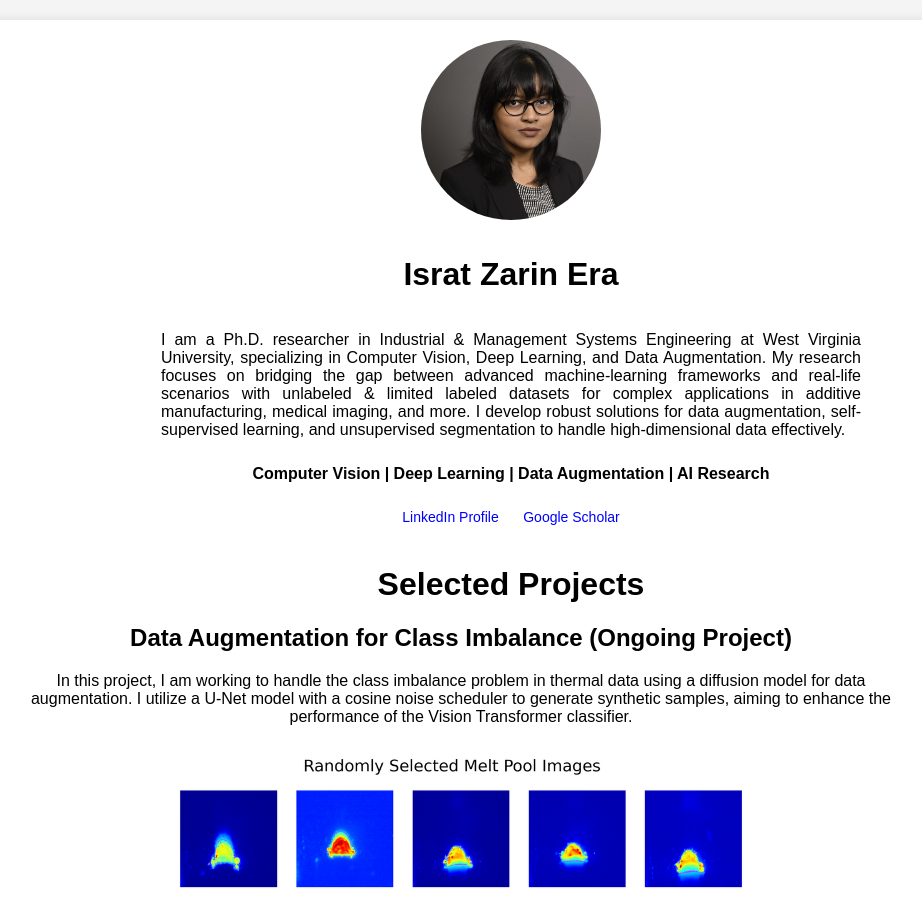
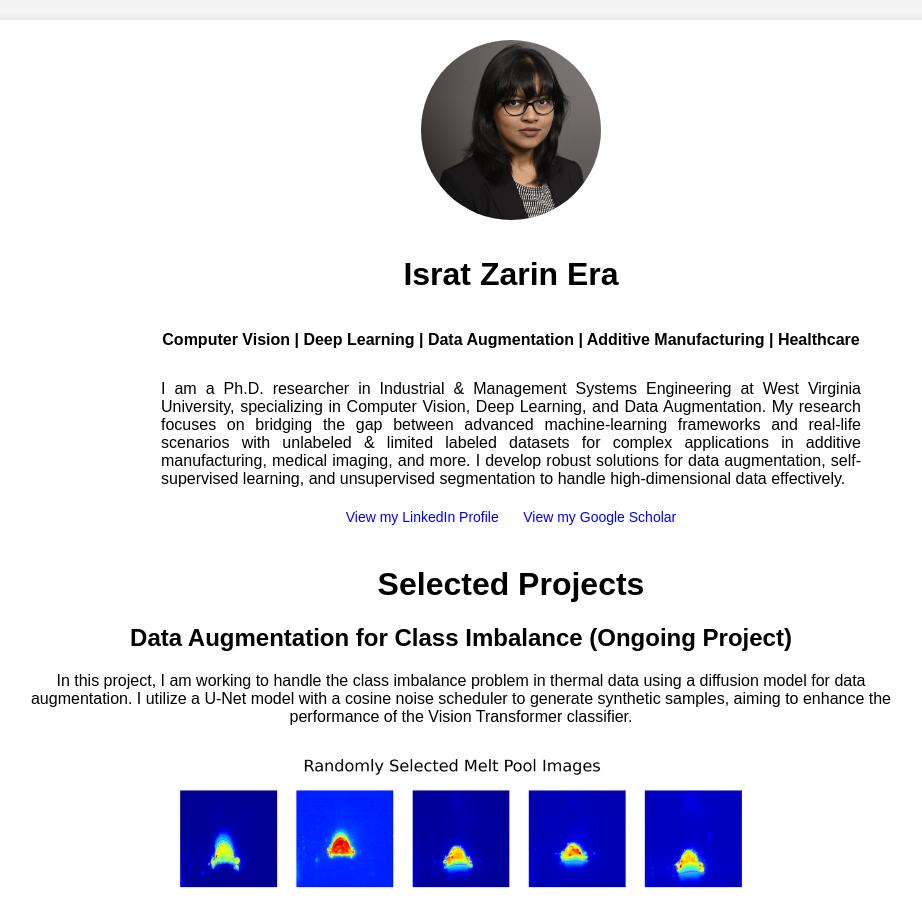
Before and after one commit to IE0005/IE0005.github.io, a Jekyll site: the page built from index.md, in a window 1280 px wide and 900 px high. Shown: the whole window, without its empty margins (129-1051 px from the left). Built offline with Jekyll 4.4.1, drawn with Linux system fonts in a browser that asks for light colours.

Commit message:
Update default.html

```diff
--- a/_layouts/default.html
+++ b/_layouts/default.html
@@ -8,6 +8,9 @@ description: "Computer Vision | Deep Learning | Data Augmentation | AI Research"
     <div class="profile-section">
         <img src="/assets/img/profile_pic.png" alt="Your Photo">
         <h1>Israt Zarin Era</h1>
+        <p class="key-points">
+            Computer Vision | Deep Learning | Data Augmentation | Additive Manufacturing | Healthcare
+        </p>
         <p class="bio">
             I am a Ph.D. researcher in Industrial & Management Systems Engineering at West Virginia University,
             specializing in Computer Vision, Deep Learning, and Data Augmentation. My research focuses on bridging
@@ -16,12 +19,10 @@ description: "Computer Vision | Deep Learning | Data Augmentation | AI Research"
             I develop robust solutions for data augmentation, self-supervised learning, and unsupervised segmentation
             to handle high-dimensional data effectively.
         </p>
-        <p class="key-points">
-            Computer Vision | Deep Learning | Data Augmentation | AI Research
-        </p>
+
         <div class="links">
-            <a href="https://www.linkedin.com/in/israt-zarin-era/">LinkedIn Profile</a>
-            <a href="https://scholar.google.com/citations?user=YRYi0goAAAAJ&hl=en">Google Scholar</a>
+            <a href="https://www.linkedin.com/in/israt-zarin-era/">View my LinkedIn Profile</a>
+            <a href="https://scholar.google.com/citations?user=YRYi0goAAAAJ&hl=en">View my Google Scholar</a>
         </div>
     </div>
 
```
